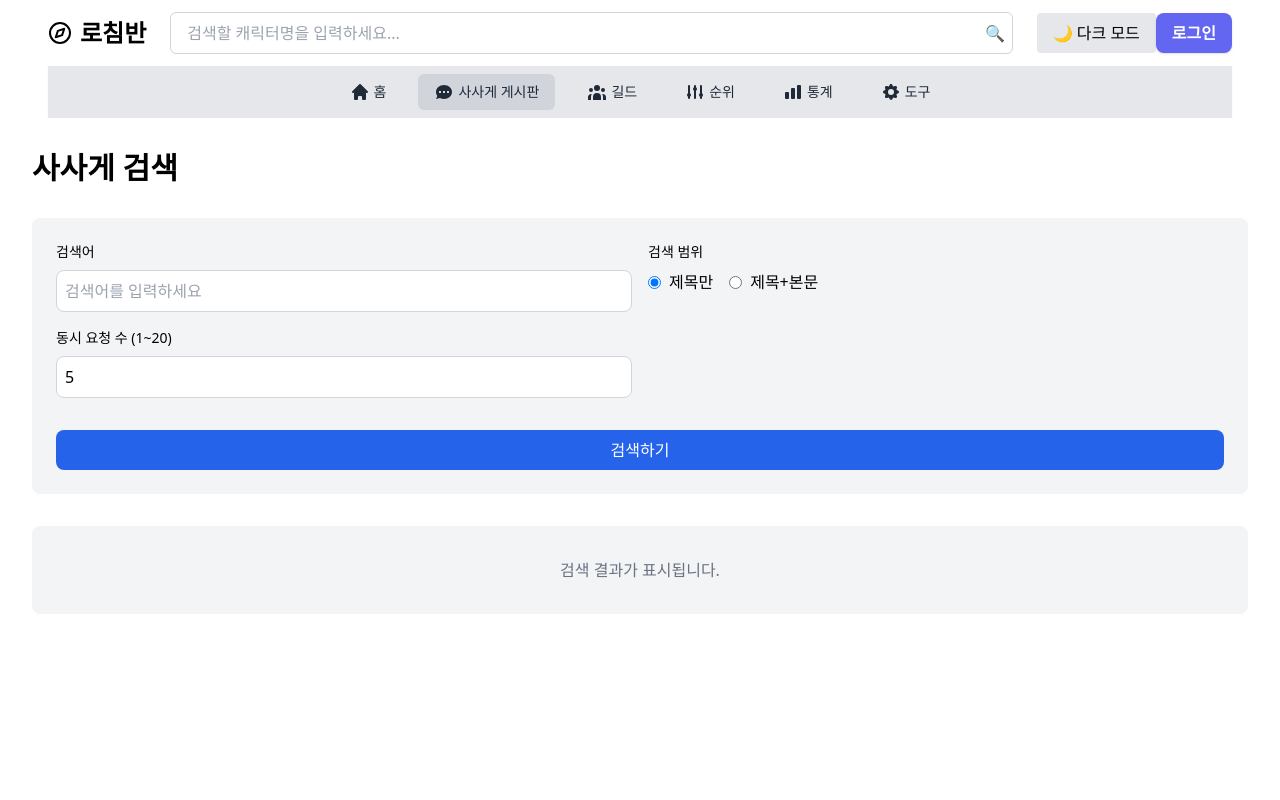
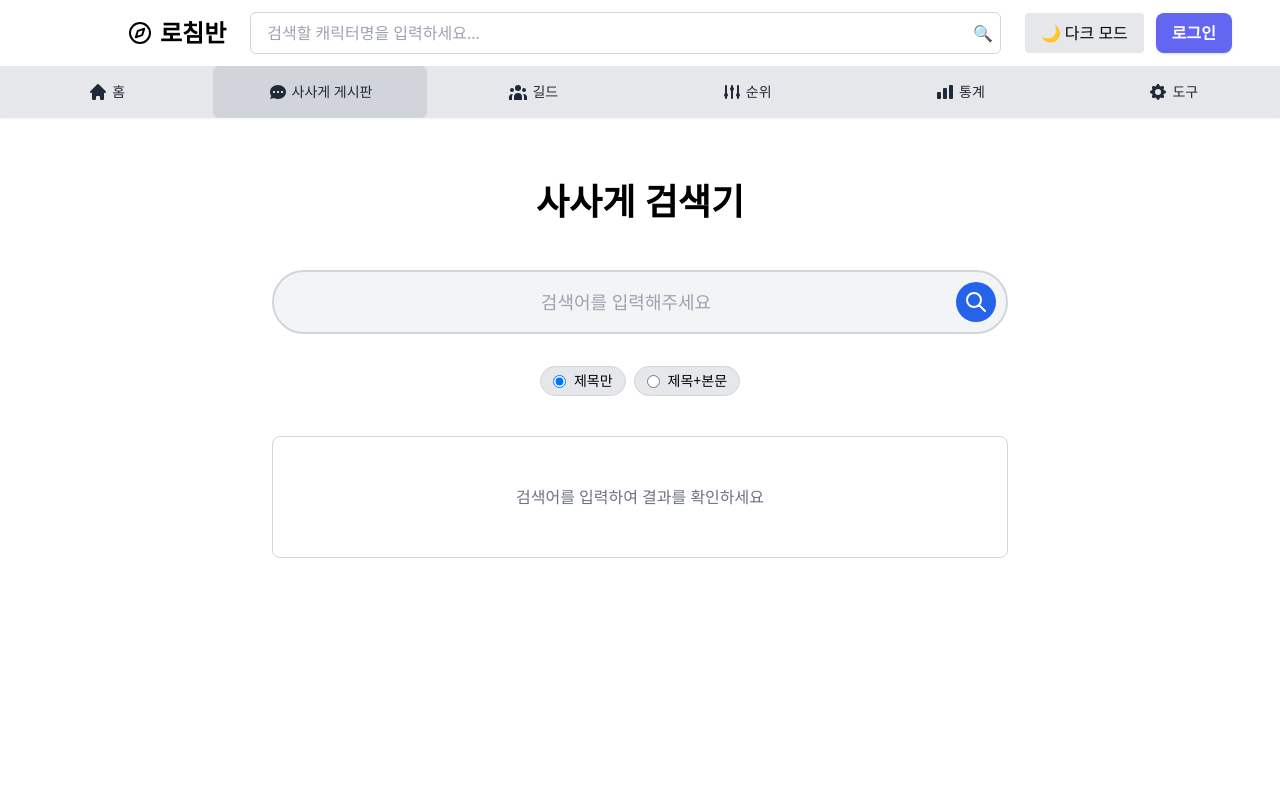
Before and after one commit to YJOH11/loaCompass, a React (Vite) app in the folder frontend/: page /sassagae in a window 1280 px wide. Shown: the top 800 px of the page. Built offline with nearby package versions, Linux system fonts and the light colour scheme.

Commit message:
사사게검색기,  네비게이션바 UI 수정

```diff
--- a/frontend/src/components/Navbar.jsx
+++ b/frontend/src/components/Navbar.jsx
@@ -10,7 +10,7 @@ const Navbar = () => {
     return (
         <nav className="w-full bg-white dark:bg-gray-900 text-black dark:text-white px-6 md:px-12">
             {/* 첫 번째 줄 */}
-            <div className="flex items-center justify-between py-3">
+            <div className="flex items-center justify-between py-3 pl-20">
                 <div className="text-2xl font-bold">
                     <Link to="/" className="hover:text-indigo-600 dark:hover:text-indigo-400 transition flex items-center">
                         <svg xmlns="http://www.w3.org/2000/svg" className="h-6 w-6 mr-2" viewBox="0 0 24 24" fill="none" stroke="currentColor" strokeWidth="2" strokeLinecap="round" strokeLinejoin="round">
@@ -25,7 +25,7 @@ const Navbar = () => {
                     <CharacterSearchInput />
                 </div>
 
-                <div className="flex items-center gap-2">
+                <div className="flex items-center gap-2 mr-3">
                     <DarkToggle />
                 </div>
 
@@ -35,8 +35,8 @@ const Navbar = () => {
             </div>
 
             {/* 두 번째 줄 - 탭 네비게이션 */}
-            <div className="w-full bg-gray-200 text-gray-800 dark:bg-gray-800 dark:text-white shadow-sm">
-                <div className="flex justify-center space-x-4 py-2">
+            <div className="w-screen relative left-1/2 right-1/2 -translate-x-1/2 bg-gray-200 text-gray-800 dark:bg-gray-800 dark:text-white shadow-sm">
+                <div className="flex w-full">
                     {[
                         {
                             to: '/',
@@ -97,7 +97,7 @@ const Navbar = () => {
                             key={tab.to}
                             to={tab.to}
                             className={({ isActive }) =>
-                                `px-4 py-2 rounded-md text-sm font-medium flex items-center ${
+                                `px-4 py-4 rounded-md text-sm font-medium flex items-center justify-center flex-1 ${
                                     isActive
                                         ? 'bg-gray-300 dark:bg-gray-900'
                                         : 'hover:bg-gray-300 dark:hover:bg-gray-700'
--- a/frontend/src/pages/SassagaeCrawler.jsx
+++ b/frontend/src/pages/SassagaeCrawler.jsx
@@ -5,7 +5,7 @@ import { useNavigate } from "react-router-dom";
 export default function SassagaeCrawler() {
     const [keyword, setKeyword] = useState("");
     const [searchType, setSearchType] = useState("subject"); // subject(제목만) 또는 content(제목+본문)
-    const [maxConcurrent, setMaxConcurrent] = useState(5);
+    const [maxConcurrent, setMaxConcurrent] = useState(10);
     const [results, setResults] = useState([]);
     const [isLoading, setIsLoading] = useState(false);
     const [error, setError] = useState(null);
@@ -49,28 +49,37 @@ export default function SassagaeCrawler() {
     };
 
     return (
-        <div className="min-h-screen bg-white text-black dark:bg-gray-900 dark:text-white p-8">
-            <div className="flex items-center mb-8">
-                <h1 className="text-3xl font-bold">사사게 검색</h1>
+        <div className="min-h-screen bg-white text-black dark:bg-gray-900 dark:text-white flex flex-col items-center justify-start py-16">
+            <div className="w-full max-w-3xl px-4">
+                <div className="text-center mb-12">
+                    <h1 className="text-4xl font-bold mb-2">사사게 검색기</h1>
+
                 </div>
 
-            <div className="bg-gray-100 dark:bg-gray-800 rounded-lg p-6 mb-8">
-                <div className="grid grid-cols-1 md:grid-cols-2 gap-4 mb-4">
-                    <div>
-                        <label className="block text-sm font-medium mb-2">검색어</label>
+                <div className="mb-10">
+                    <div className="relative">
                         <input
                             type="text"
                             value={keyword}
                             onChange={(e) => setKeyword(e.target.value)}
-                            placeholder="검색어를 입력하세요"
-                            className="w-full p-2 rounded-lg bg-white text-black dark:bg-gray-700 dark:text-white border border-gray-300 dark:border-gray-600 focus:outline-none focus:border-blue-500"
+                            onKeyDown={(e) => e.key === 'Enter' && handleSearch()}
+                            placeholder="검색어를 입력해주세요"
+                            className="w-full p-4 pl-5 pr-12 rounded-full bg-gray-100 dark:bg-gray-800 text-black dark:text-white border-2 border-gray-300 dark:border-gray-700 focus:outline-none focus:border-blue-500 text-center text-lg"
                         />
+                        <button
+                            onClick={handleSearch}
+                            disabled={isLoading}
+                            className="absolute right-3 top-1/2 transform -translate-y-1/2 p-2 rounded-full bg-blue-600 hover:bg-blue-700 text-white"
+                        >
+                            <svg xmlns="http://www.w3.org/2000/svg" className="h-6 w-6" fill="none" viewBox="0 0 24 24" stroke="currentColor">
+                                <path strokeLinecap="round" strokeLinejoin="round" strokeWidth={2} d="M21 21l-6-6m2-5a7 7 0 11-14 0 7 7 0 0114 0z" />
+                            </svg>
+                        </button>
                     </div>
 
-                    <div>
-                        <label className="block text-sm font-medium mb-2">검색 범위</label>
-                        <div className="flex gap-4">
-                            <label className="inline-flex items-center">
+                    <div className="mt-8 flex flex-col space-y-4">
+                        <div className="flex justify-center space-x-2">
+                            <label className="inline-flex items-center px-3 py-1 rounded-full bg-gray-200 dark:bg-gray-800 text-sm border border-gray-300 dark:border-gray-700">
                                 <input
                                     type="radio"
                                     value="subject"
@@ -80,7 +89,7 @@ export default function SassagaeCrawler() {
                                 />
                                 제목만
                             </label>
-                            <label className="inline-flex items-center">
+                            <label className="inline-flex items-center px-3 py-1 rounded-full bg-gray-200 dark:bg-gray-800 text-sm border border-gray-300 dark:border-gray-700">
                                 <input
                                     type="radio"
                                     value="content"
@@ -92,89 +101,70 @@ export default function SassagaeCrawler() {
                             </label>
                         </div>
                     </div>
-
-                    <div>
-                        <label className="block text-sm font-medium mb-2">동시 요청 수 (1~20)</label>
-                        <input
-                            type="number"
-                            min="1"
-                            max="20"
-                            value={maxConcurrent}
-                            onChange={(e) => setMaxConcurrent(Math.max(1, Math.min(20, parseInt(e.target.value || "5"))))}
-                            className="w-full p-2 rounded-lg bg-white text-black dark:bg-gray-700 dark:text-white border border-gray-300 dark:border-gray-600 focus:outline-none focus:border-blue-500"
-                        />
-                    </div>
                 </div>
 
-                <button
-                    onClick={handleSearch}
-                    disabled={isLoading}
-                    className="w-full p-2 mt-4 rounded-lg bg-blue-600 hover:bg-blue-700 disabled:bg-blue-800 disabled:opacity-70 text-white"
-                >
-                    {isLoading ? "검색 중..." : "검색하기"}
-                </button>
-
                 {error && (
-                    <p className="mt-2 text-red-500 dark:text-red-400">{error}</p>
+                    <div className="text-center text-red-500 dark:text-red-400 mb-4">{error}</div>
                 )}
-            </div>
 
                 {isLoading && (
-                <div className="bg-gray-100 dark:bg-gray-800 rounded-lg p-6 mb-8 text-center">
-                    <div className="inline-flex items-center px-4 py-2 font-semibold leading-6 text-black dark:text-white transition duration-150 ease-in-out bg-blue-200 dark:bg-blue-600 rounded-md shadow cursor-wait">
-                        <svg className="w-5 h-5 mr-3 -ml-1 animate-spin text-black dark:text-white" xmlns="http://www.w3.org/2000/svg" fill="none" viewBox="0 0 24 24">
+                    <div className="text-center mb-8">
+                        <div className="inline-flex items-center px-4 py-2 text-black dark:text-white">
+                            <svg className="w-5 h-5 mr-3 animate-spin text-black dark:text-white" xmlns="http://www.w3.org/2000/svg" fill="none" viewBox="0 0 24 24">
                                 <circle className="opacity-25" cx="12" cy="12" r="10" stroke="currentColor" strokeWidth="4"></circle>
                                 <path className="opacity-75" fill="currentColor" d="M4 12a8 8 0 018-8V0C5.373 0 0 5.373 0 12h4zm2 5.291A7.962 7.962 0 014 12H0c0 3.042 1.135 5.824 3 7.938l3-2.647z"></path>
                             </svg>
-                        검색 중입니다. 잠시만 기다려 주세요...
+                            검색 중입니다...
                         </div>
                     </div>
                 )}
 
                 {results.length > 0 ? (
-                <div className="bg-gray-100 dark:bg-gray-800 rounded-lg shadow-md overflow-hidden">
+                    <div className="bg-white dark:bg-gray-800 rounded-lg shadow-md overflow-hidden">
                         <div className="p-4 bg-gray-200 dark:bg-gray-700 border-b border-gray-300 dark:border-gray-600">
                             <h3 className="font-semibold text-black dark:text-white">검색결과: {results.length}건</h3>
                         </div>
-                    <table className="w-full">
-                        <thead>
-                        <tr className="bg-gray-200 dark:bg-gray-700">
-                            <th className="p-3 text-left text-black dark:text-white">제목</th>
-                            <th className="p-3 text-left text-black dark:text-white">서버</th>
-                            <th className="p-3 text-left text-black dark:text-white">작성자</th>
-                            <th className="p-3 text-left text-black dark:text-white">날짜</th>
-                            <th className="p-3 text-left text-black dark:text-white">조회수</th>
-                        </tr>
-                        </thead>
-                        <tbody>
+
+                        <div className="p-4">
+                            <div className="grid grid-cols-1 md:grid-cols-2 lg:grid-cols-3 gap-4">
                                 {results.map((post, index) => (
-                            <tr key={index} className="border-t border-gray-300 dark:border-gray-700 hover:bg-gray-50 dark:hover:bg-gray-700">
-                                <td className="p-3">
-                                    <a
-                                        href={post.link}
-                                        target="_blank"
-                                        rel="noopener noreferrer"
-                                        className="text-blue-600 dark:text-blue-400 hover:underline"
-                                    >
+                                    <div key={index} className="bg-gray-100 dark:bg-gray-800 border border-gray-200 dark:border-gray-700 rounded-lg overflow-hidden shadow-sm hover:shadow-md transition-shadow">
+                                        <a href={post.link} target="_blank" rel="noopener noreferrer" className="block">
+                                            <div className="flex items-start p-4">
+                                                <div className="flex-shrink-0">
+                                                    <div className="w-10 h-10 rounded-full bg-gray-300 dark:bg-gray-600 flex items-center justify-center text-gray-600 dark:text-gray-300">
+                                                        {post.author ? post.author.charAt(0) : '?'}
+                                                    </div>
+                                                </div>
+                                                <div className="ml-3 flex-1">
+                                                    <h3 className="text-base font-medium text-gray-900 dark:text-white mb-1 hover:text-blue-600 dark:hover:text-blue-400">
                                                         {post.title}
+                                                    </h3>
+                                                    <div className="flex items-center text-sm text-gray-500 dark:text-gray-400">
+                                                        <span>{post.date}</span>
+                                                        <span className="mx-2">•</span>
+                                                        <span>조회 {post.views}</span>
+                                                    </div>
+                                                </div>
+                                            </div>
+                                            <div className="px-4 py-2 bg-gray-200 dark:bg-gray-700 text-xs flex justify-between text-gray-600 dark:text-gray-300 border-t border-gray-200 dark:border-gray-700">
+                                                <span>{post.server || extractServer(post.title)}</span>
+                                                <span>{post.author}</span>
+                                            </div>
                                         </a>
-                                </td>
-                                <td className="p-3">{post.server || extractServer(post.title)}</td>
-                                <td className="p-3">{post.author}</td>
-                                <td className="p-3">{post.date}</td>
-                                <td className="p-3">{post.views}</td>
-                            </tr>
+                                    </div>
                                 ))}
-                        </tbody>
-                    </table>
+                            </div>
+                        </div>
                     </div>
                 ) : (
                     !isLoading && (
-                    <div className="bg-gray-100 dark:bg-gray-800 rounded-lg p-8 text-center text-gray-500 dark:text-gray-400">
-                        검색 결과가 표시됩니다.
+                        <div className="text-center text-gray-500 dark:text-gray-400 border border-gray-300 dark:border-gray-700 rounded-lg p-12">
+                            검색어를 입력하여 결과를 확인하세요
                         </div>
                     )
                 )}
             </div>
+        </div>
     );
 }
```
Lines whose indentation alone changed are shown as unchanged.
